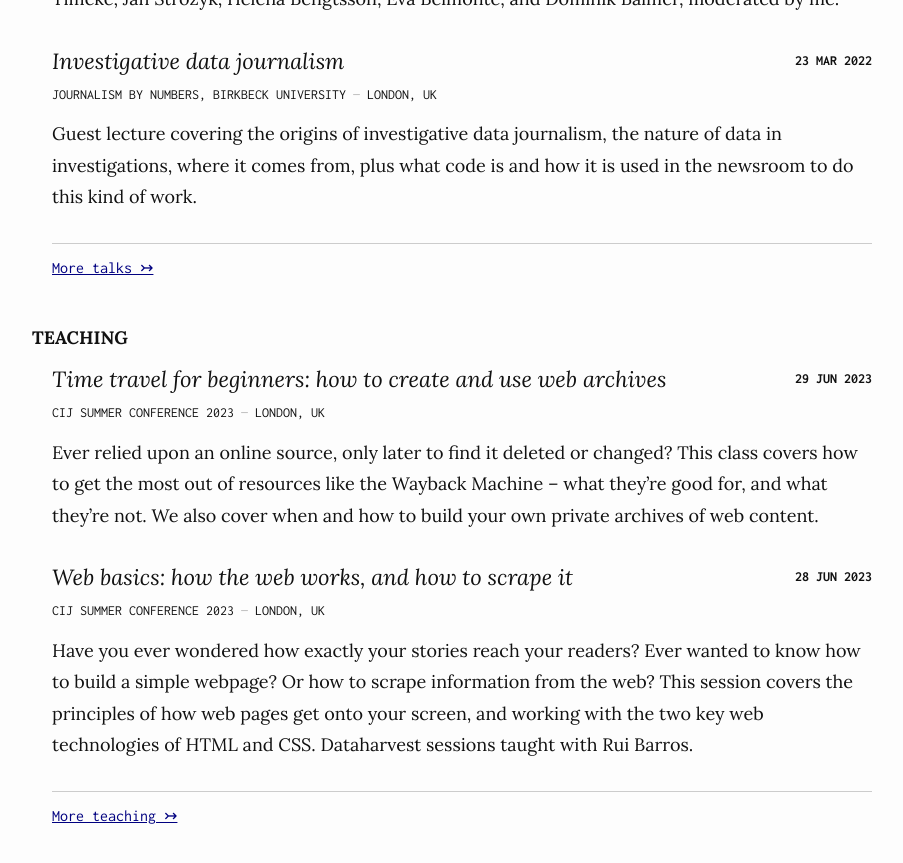
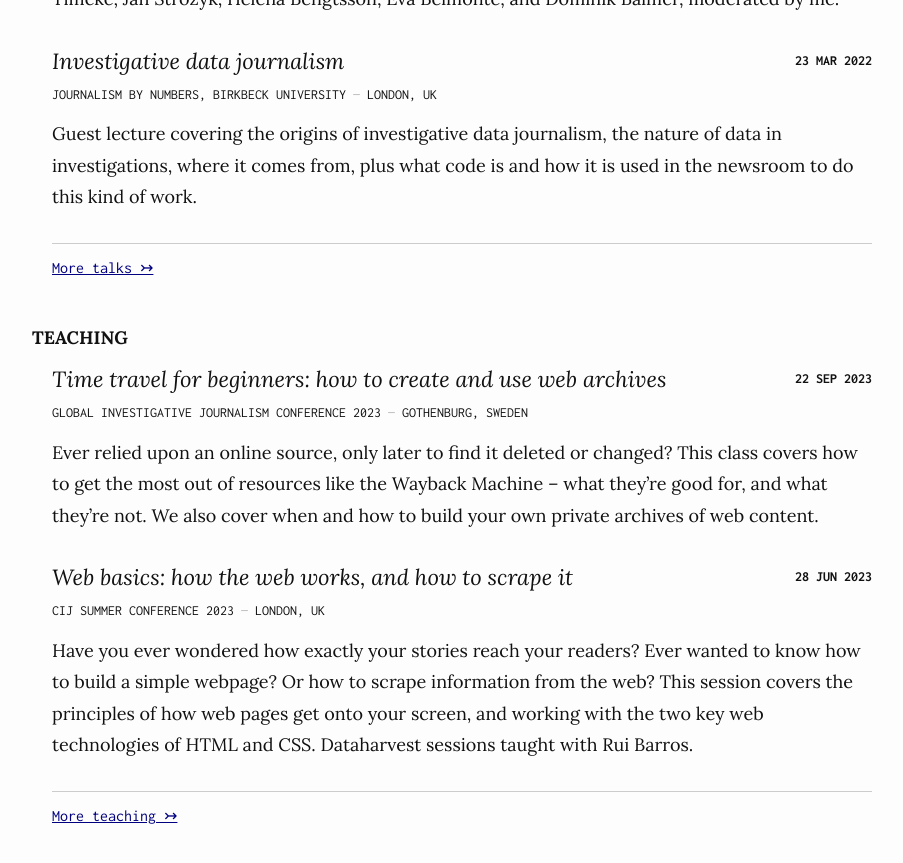
Before and after one commit to maxharlow/maxharlow.github.io, a Jekyll site: the page built from index.md, in a window 1280 px wide and 900 px high, scrolled down 2004 px. Shown: the top 863 px of the window, without its empty margins (188-1091 px from the left). Built offline with Jekyll 4.4.1, drawn with Linux system fonts in a browser that asks for light colours.

Commit message:
Add GIJC

```diff
--- a/_data/teaching.yaml
+++ b/_data/teaching.yaml
@@ -1,6 +1,10 @@
 -   title: "Time travel for beginners: how to create and use web archives"
     details: Ever relied upon an online source, only later to find it deleted or changed? This class covers how to get the most out of resources like the Wayback Machine -- what they're good for, and what they're not. We also cover when and how to build your own private archives of web content.
     runs:
+      - date: 2023-09-22
+        event: Global Investigative Journalism Conference 2023
+        location: Gothenburg, Sweden
+
       - date: 2023-06-29
         event: CIJ Summer Conference 2023
         location: London, UK
```
